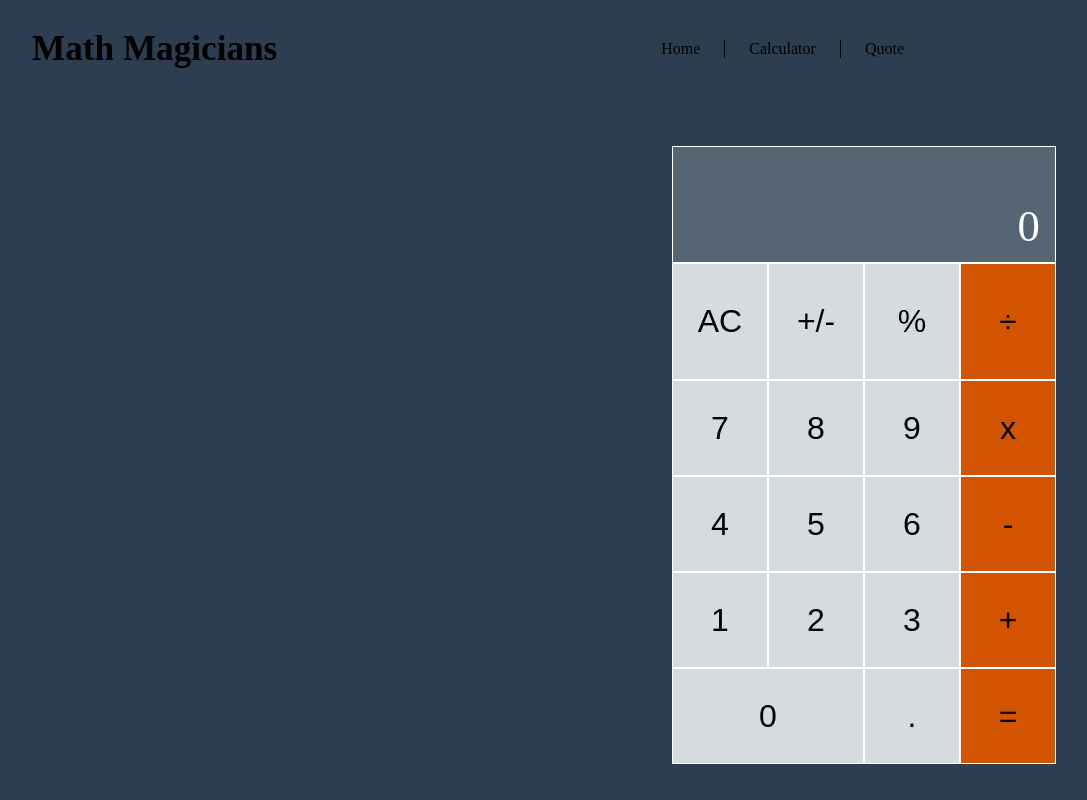
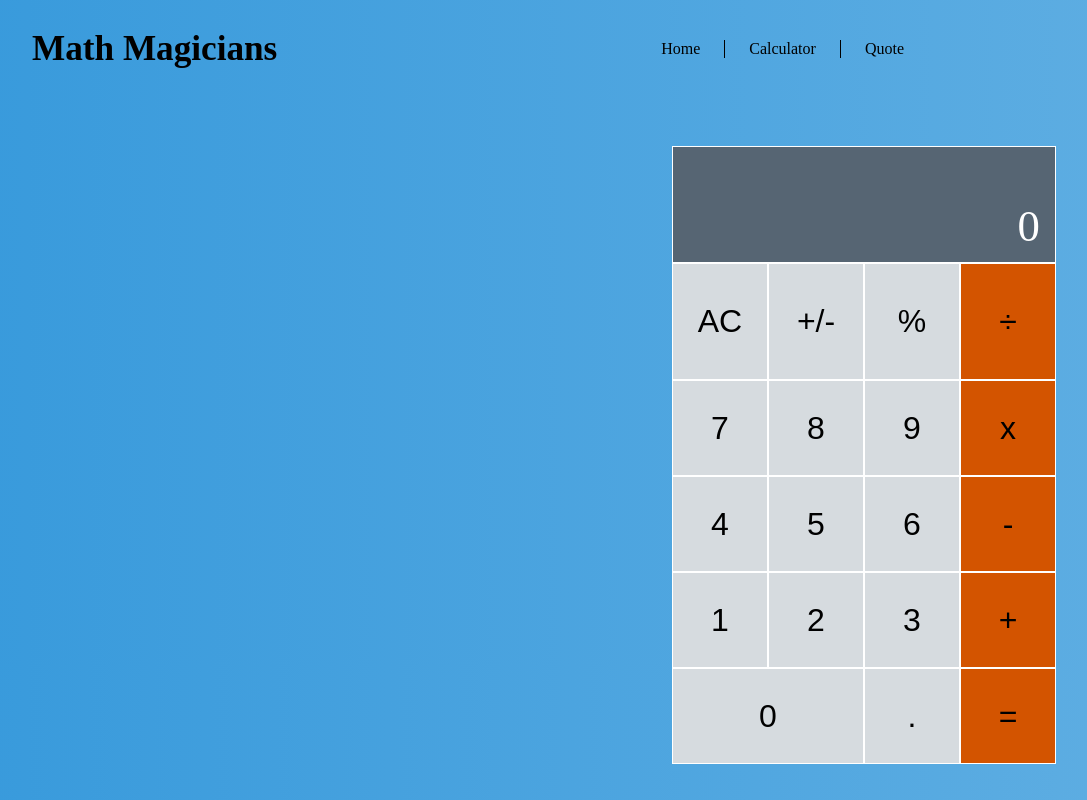
Before and after one commit to tashisrael/Math-Magicians, a React (Create React App) app: page /calculator in a window 1280 px wide. Shown: the whole page, without its empty margins (160-1247 px from the left). Built offline with nearby package versions, Linux system fonts and the light colour scheme; the HTML template or start-up script is replaced by a standard one.

Commit message:
Fix linter errors

```diff
--- a/package.json
+++ b/package.json
@@ -10,7 +10,6 @@
     "prop-types": "^15.8.1",
     "react": "^18.2.0",
     "react-dom": "^18.2.0",
-    "react-router-dom": "^5.2.0",
     "react-scripts": "^5.0.1",
     "web-vitals": "^2.1.4"
   },
@@ -49,6 +48,7 @@
     "eslint-plugin-jsx-a11y": "^6.6.1",
     "eslint-plugin-react": "^7.31.10",
     "eslint-plugin-react-hooks": "^4.6.0",
+    "react-router-dom": "^6.4.3",
     "stylelint": "^13.13.1",
     "stylelint-config-standard": "^21.0.0",
     "stylelint-csstree-validator": "^1.9.0",
--- a/src/App.js
+++ b/src/App.js
@@ -1,3 +1,4 @@
+/* eslint-disable */
 import React from 'react';
 import { BrowserRouter as Router, Route, Routes } from 'react-router-dom';
 import Calculator from './components/Calculator';
--- a/src/components/Navbar.js
+++ b/src/components/Navbar.js
@@ -1,3 +1,4 @@
+/* eslint-disable */
 import React from 'react';
 import { Link } from 'react-router-dom';
 
--- a/src/index.css
+++ b/src/index.css
@@ -5,7 +5,7 @@
 body {
   margin: 0;
   padding: 0;
-  background: #2c3e50;
+  background: linear-gradient(to right, #3498db, #5dade2);
 }
 
 .calculator-grid {
```
Also changed, not shown: src/components/Home.js (line endings or trailing spaces), src/components/Quote.js (line endings or trailing spaces), 1 other file (tests, documents, lock files or other folders).
